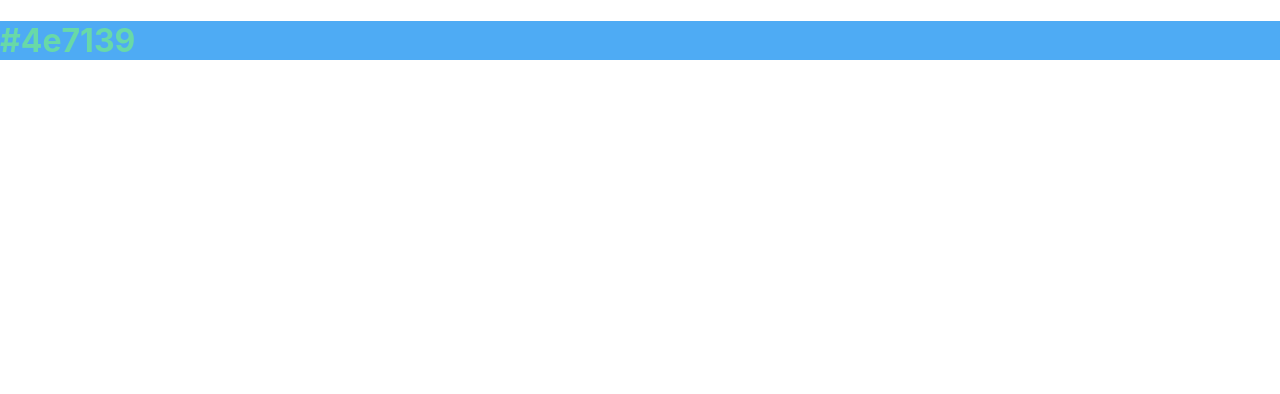
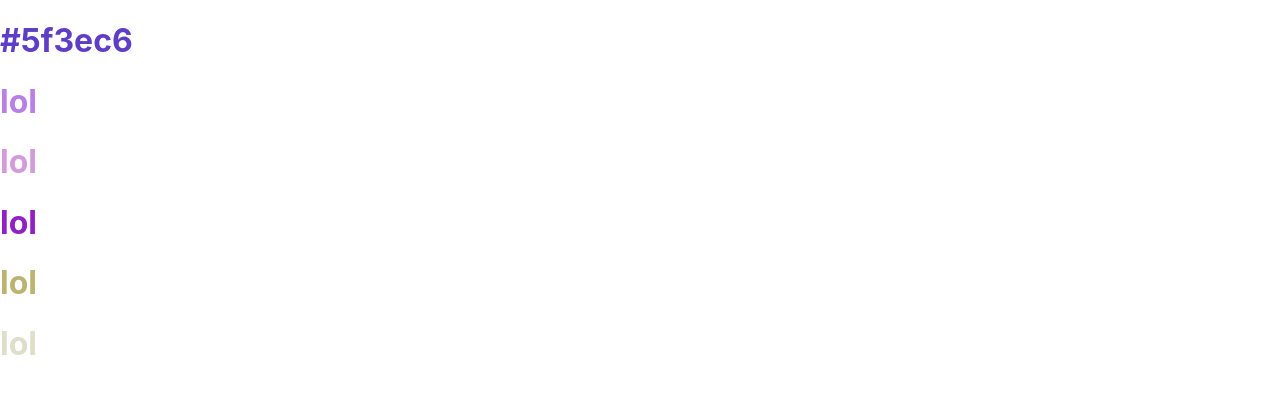
Before and after one commit to lukehampton6/hexiguessimal, a React (Create React App) app: page / in a window 1280 px wide. Shown: the top 394 px of the page. Built offline with nearby package versions, Linux system fonts and the light colour scheme.

Commit message:
map for random colors

```diff
--- a/src/components/RandomColor.js
+++ b/src/components/RandomColor.js
@@ -1,6 +1,4 @@
 function RandomColor() {
-    // const randomCode = Math.floor(Math.random()*16777215).toString(16);
-    // const randomColor = "#" + randomCode;
     const generateColor = function() {
        let randomColor = '#'
        while (randomColor.length < 7) {
@@ -9,9 +7,28 @@ function RandomColor() {
        return randomColor;
     }
 
+    const hex = generateColor();
+    const colorDivs = [];
+
+    const generateColorDivs = function() {
+        for (let i = 0; i < 5; i++) {
+            const newColor = generateColor()
+            colorDivs.push(newColor);
+        }
+    }
+    generateColorDivs();
+
     return (
-        <div style={{backgroundColor: generateColor()}}>
-            <h1 style={{color: generateColor()}}>{generateColor()}</h1>
+        <div>
+            <h1 style={{color: hex}}>{hex}</h1>
+            <div>
+            {colorDivs.map((mappedColor) => {
+                console.log(mappedColor)
+                return (
+                    <h1 key={mappedColor} style={{color: mappedColor}}>lol</h1>
+                )
+            })}
+            </div>
         </div>
     )
 }
```
